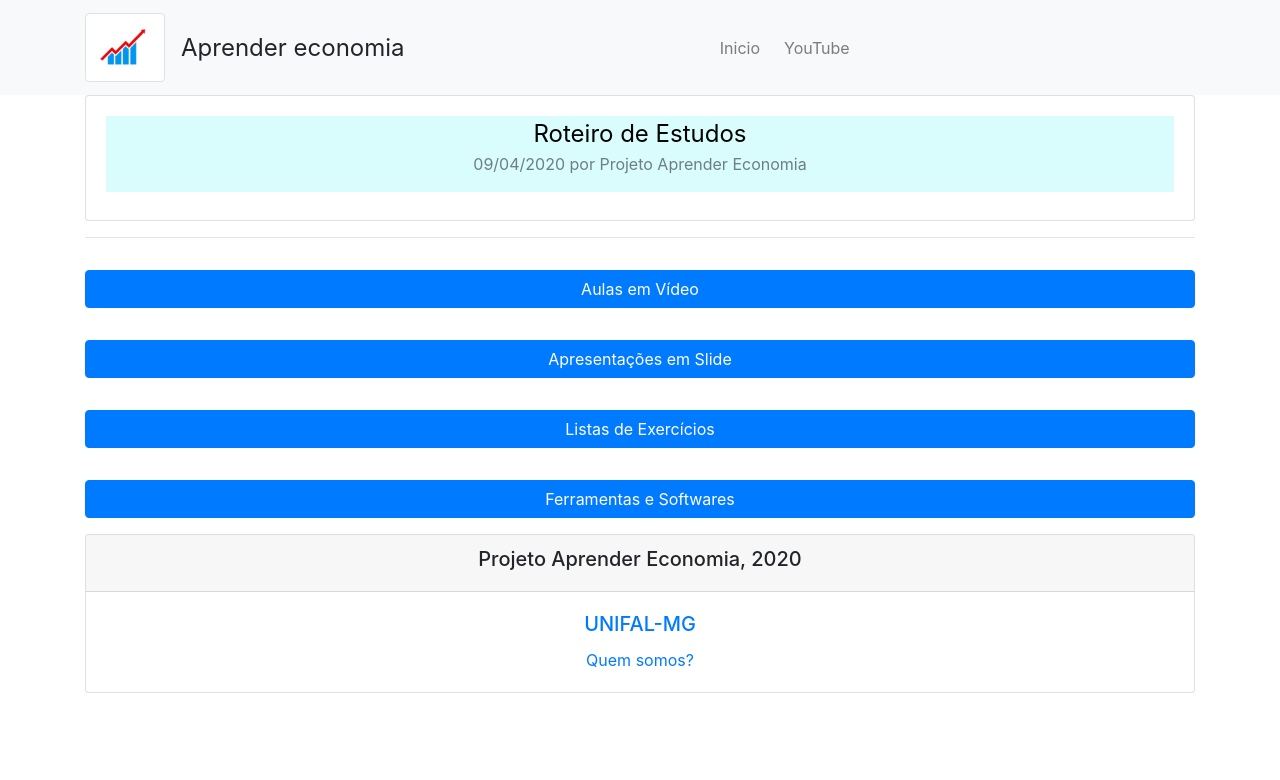
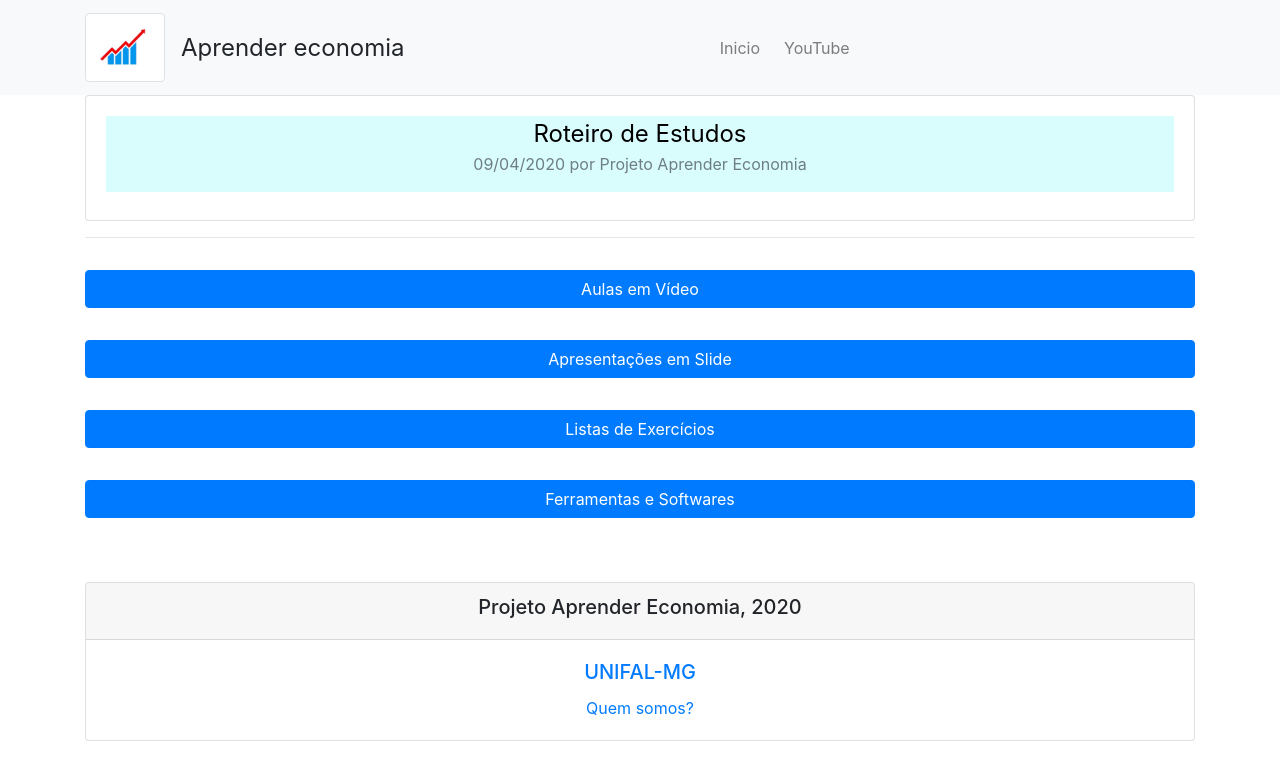
Before and after one commit to aprendereconomia/aprendereconomia.github.io, a Jekyll site: the page built from index.html, in a window 1280 px wide. Shown: the top 780 px of the page. Built offline with Jekyll 4.4.1, drawn with Linux system fonts in a browser that asks for light colours; some web fonts are replaced; a script that is not in the unit is left out; comment, search, counter and statistics services are not loaded.

Commit message:
fix: add space for footer
Signed-off-by: José Tobias <jose.tobias@outlook.com>

```diff
--- a/_includes/footer.html
+++ b/_includes/footer.html
@@ -1,4 +1,4 @@
-<div class="card">
+<div class="card my-5">
     <div class="card-header font-large">
         <h5>
             Projeto Aprender Economia, 2020
```
